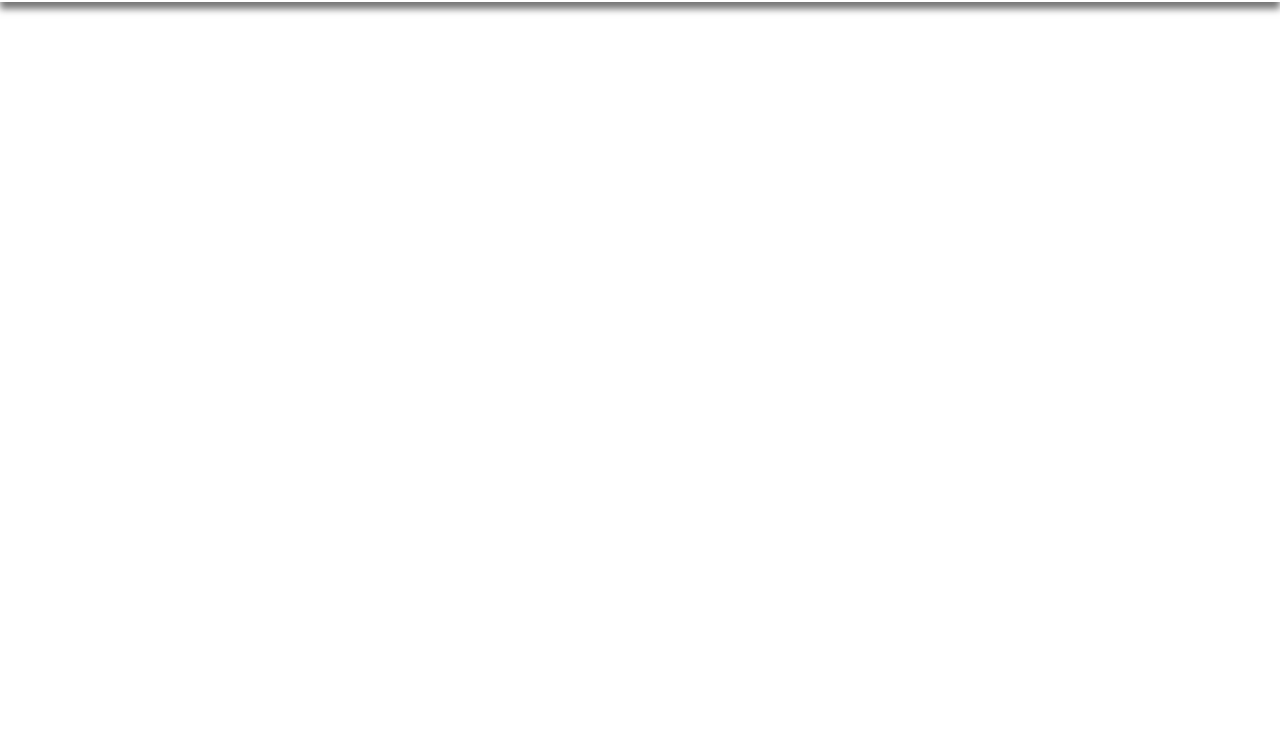
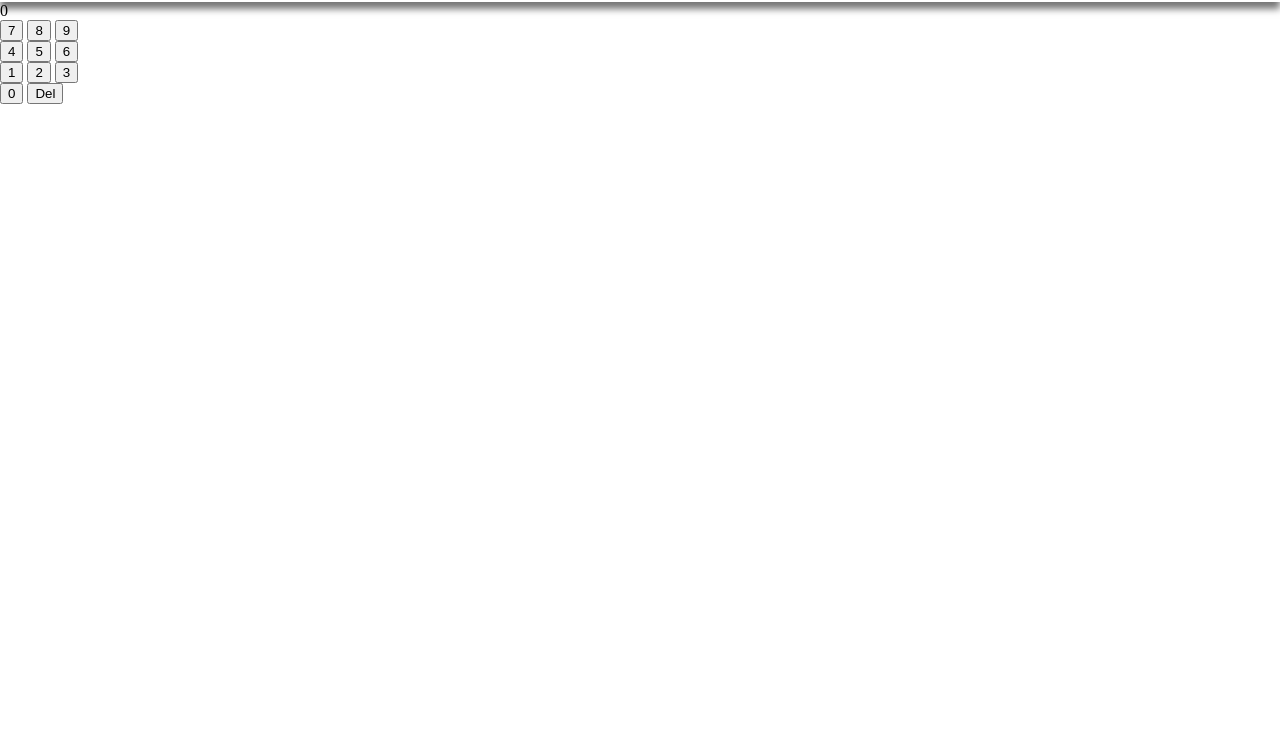
Before and after one commit to BRlegi/clac, a plain HTML site: page index.html in a window 1280 px wide. Shown: the part 63-800 px from the top of the page. Drawn offline with Linux system fonts and the light colour scheme.

Commit message:
Add the numerical keyboard structure to the html

```diff
--- a/index.html
+++ b/index.html
@@ -12,5 +12,35 @@
         <a class="main-title" href="index.html">Clac</a>
         <a href="about.html">about</a>
     </nav>
+
+    <div class="bodybox">
+        <div class="calcbox">
+            <div class="displaybox">
+                <div id="displaynum">0</div>
+            </div>
+
+            <div class="numbox">
+                <div class="num-line1">
+                    <button>7</button>
+                    <button>8</button>
+                    <button>9</button>
+                </div>
+                <div class="num-line2">
+                    <button>4</button>
+                    <button>5</button>
+                    <button>6</button>
+                </div>
+                <div class="num-line3">
+                    <button>1</button>
+                    <button>2</button>
+                    <button>3</button>
+                </div>
+                <div class="num-line4">
+                    <button>0</button>
+                    <button>Del</button>
+                </div>
+            </div>
+        </div>
+    </div>
 </body>
 </html>
```
